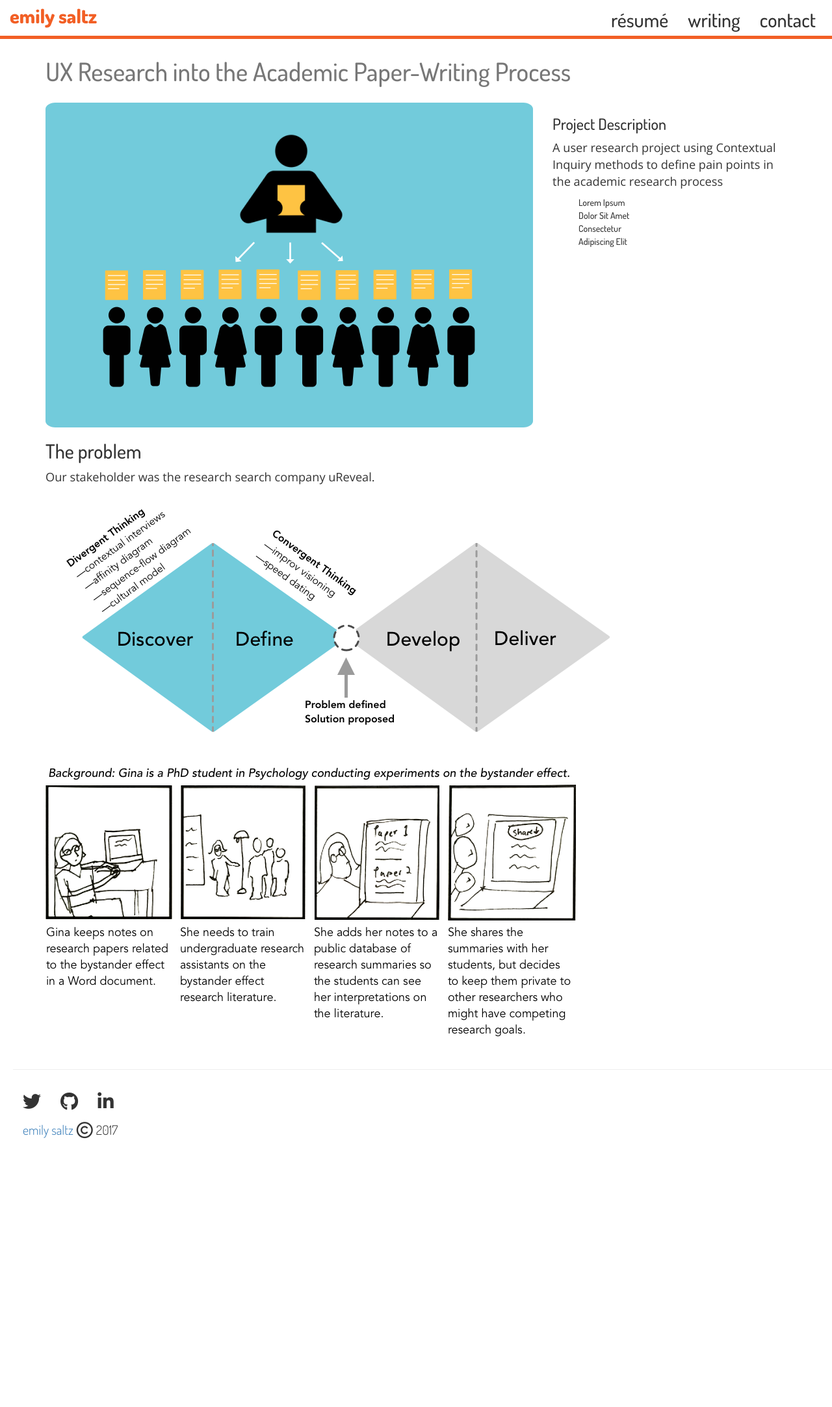
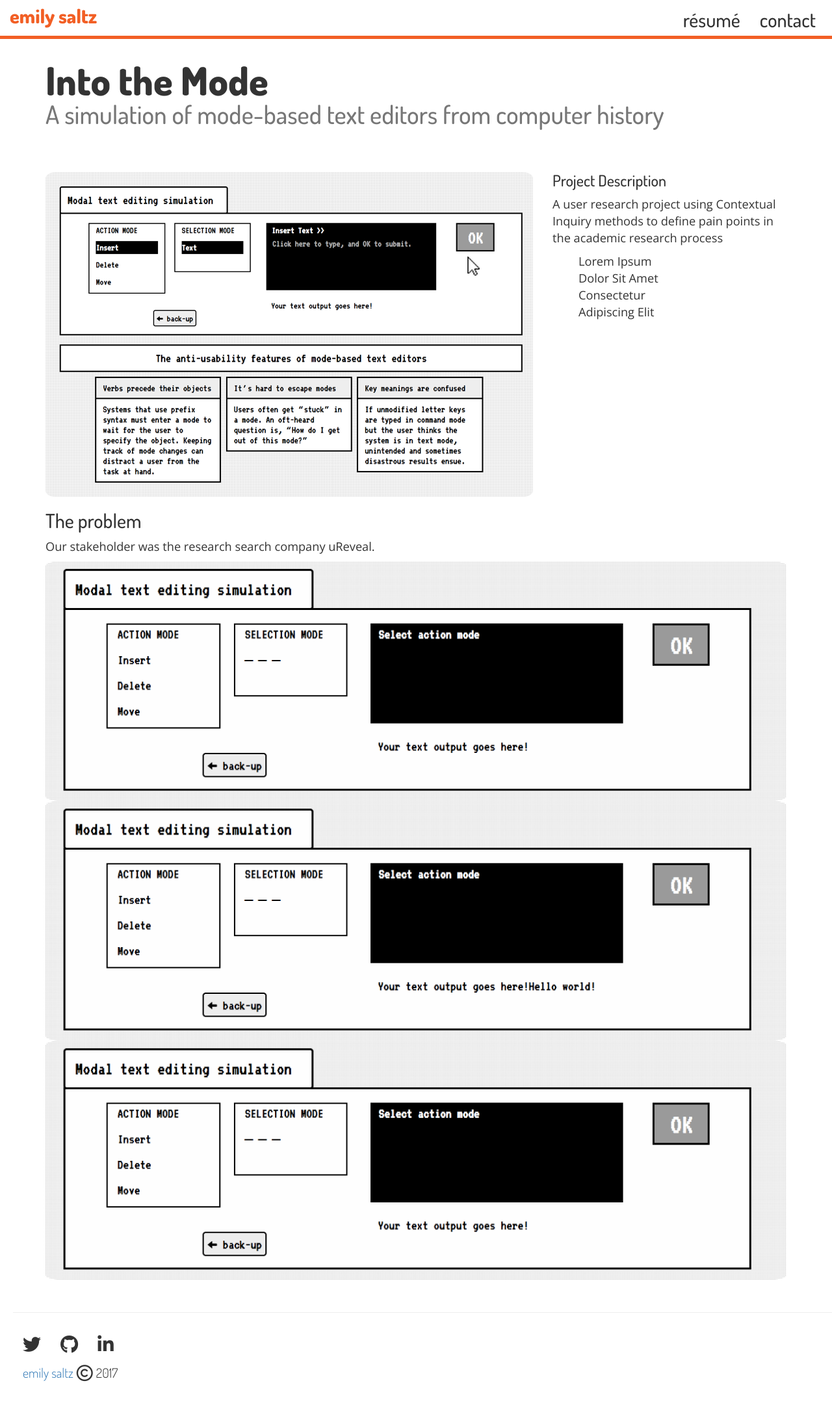
Before and after one commit to Saltzshaker/saltzshaker.github.io, a Jekyll site: the page built from _posts/2016-1-2-into-the-mode.markdown, in a window 1280 px wide. Shown: the top 2166 px of the page at 65% size. Built offline with Jekyll 4.4.1, drawn with Linux system fonts in a browser that asks for light colours; nearby versions of some CDN libraries; comment, search, counter and statistics services are not loaded.

Commit message:
more banner pics

```diff
--- a/_includes/nav.html
+++ b/_includes/nav.html
@@ -5,8 +5,7 @@
     </div>
     <ul class="nav navbar-nav navbar-right">
         <li><a href="saltz-resume-color.pdf"><span>résumé</span></a></li>
-        <li><a href="/writing.html"><span>writing</span></a></li>
-<!--        <li><a href="#"><span>writing</span></a></li>-->
+<!--        <li><a href="/writing.html"><span>writing</span></a></li>-->
         <li><a href="mailto:essaltz@gmail.com?Subject=Hello" target="_top"><span>contact</span></a></li>
     </ul>
     </ul>
--- a/_posts/2016-1-10-ucre.markdown
+++ b/_posts/2016-1-10-ucre.markdown
@@ -29,7 +29,7 @@ categories: jekyll update
                 <img class="img-responsive" src="/img/ucre/750-500-banner.png" alt="">
             </div>
 
-            <div class="col-md-4">
+            <div class="col-md-4 overview">
                 <h3>Project Description</h3>
                 <p>A user research project using Contextual Inquiry methods to define pain points in the academic research process</p>
                 <ul>
--- a/_posts/2016-1-2-into-the-mode.markdown
+++ b/_posts/2016-1-2-into-the-mode.markdown
@@ -12,21 +12,23 @@ categories: jekyll update
         <!-- Portfolio Item Heading -->
         <div class="row">
             <div class="col-lg-12">
-                <h1 class="page-header">
-                    <small>UX Research into the Academic Paper-Writing Process</small>
+                <h1 class="page-header"> Into the Mode
+                   <br>
+                    <small>A simulation of mode-based text editors from computer history</small>
                 </h1>
             </div>
         </div>
+        <hr>
         <!-- /.row -->
 
         <!-- Portfolio Item Row -->
         <div class="row">
 
             <div class="col-md-8">
-                <img class="img-responsive" src="/img/ucre/750-500-banner.png" alt="">
+                <img class="img-responsive" src="/img/intothemode/modal.png" alt="">
             </div>
 
-            <div class="col-md-4">
+            <div class="col-md-4 overview">
                 <h3>Project Description</h3>
                 <p>A user research project using Contextual Inquiry methods to define pain points in the academic research process</p>
                 <ul>
@@ -44,7 +46,9 @@ categories: jekyll update
                 <h2>The problem</h2>
                 <p>Our stakeholder was the research search company uReveal.
                 </p>
-                <img src="/img/ucre/process-diamond.png" alt="Process double diamond" class="img-responsive">
-                <img src="/img/ucre/speeddate.png" alt="Speed-dating story board" class="img-responsive">
+                <img src="/img/intothemode/modal-insert.gif" alt="Insert" class="img-responsive">
+                <img src="/img/intothemode/modal-delete.gif" alt="Delete" class="img-responsive">
+                <img src="/img/intothemode/modal-move2.gif" alt="Move" class="img-responsive">
+
             </div>
         </div>
```
Also changed, not shown: _posts/2016-1-1-popcast.markdown (+6 -4 lines), _posts/2016-1-3-vr.markdown (+6 -4 lines), _posts/2016-1-6-biofeedback.markdown (+7 -6 lines), img/biofeedback/text-animate.gif (added), img/intothemode/modal-delete.gif (added), img/intothemode/modal-insert.gif (added), img/intothemode/modal-move2.gif (added), img/intothemode/modal.png (added), img/popcast/popcast-banner.png (added), img/vr-news/vr-banner.png (added), 1 other file.
